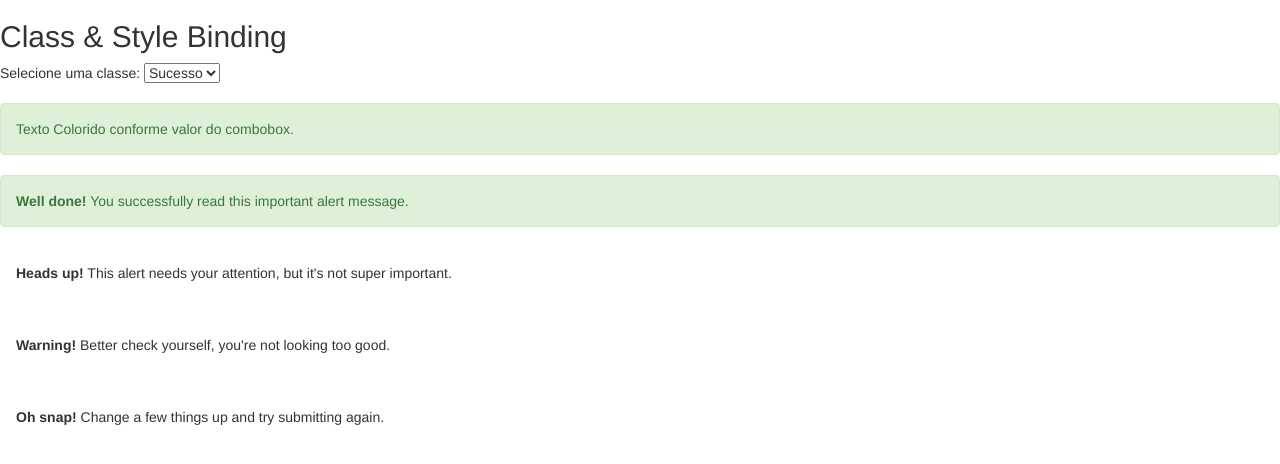
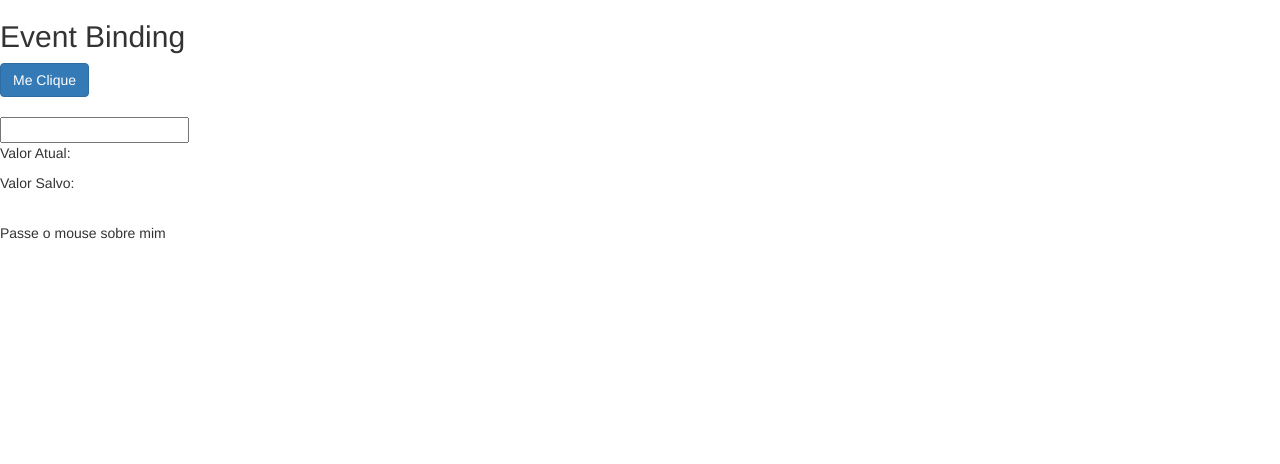
Before and after one commit to silasgon/update-angular_2, an Angular app in the folder data-binding/: page / in a window 1280 px wide. Shown: the top 464 px of the page. Built offline with nearby package versions, Linux system fonts and the light colour scheme.

Commit message:
learning about Event Binding

```diff
--- a/data-binding/src/app/data-biding/data-biding.component.css
+++ b/data-binding/src/app/data-biding/data-biding.component.css
@@ -0,0 +1,4 @@
+.highlight {
+  background-color: yellow;
+  font-weight: bold;
+}
--- a/data-binding/src/app/data-biding/data-biding.component.html
+++ b/data-binding/src/app/data-biding/data-biding.component.html
@@ -1,4 +1,4 @@
-<section>
+<section class="propertyBinding-interpolation">
   <!--   <article>
     <h2>Interpolation / Interpolação</h2>
     <p>String renderizada vom interpolação: {{ url }}</p>
@@ -12,7 +12,9 @@
     <img src="{{ urlImage }}">
     <img [src]="urlImage2">
   </article> -->
-  <article>
+</section>
+<section class="class-styleBinding">
+  <!--   <article>
     <h2>Class & Style Binding</h2>
     <div>
       Selecione uma classe:
@@ -58,5 +60,31 @@
         Esse texto somente em caso de erro.
       </div>
     </div>
+  </article> -->
+</section>
+<section class="event-binding">
+  <article>
+    <h2>Event Binding</h2>
+    <div>
+      <button (click)="botaoClicado()" class="btn btn-primary">
+        Me Clique
+      </button>
+      <br /><br />
+      <input type="text"
+        (keyup)="onKeyUp($event)"
+        (keyup.enter)="salvarValor(campoInput.value)"
+        (blur)="salvarValor(campoInput.value)"
+        #campoInput
+      />
+      <p>Valor Atual: {{ valorAtual }}</p>
+      <p>Valor Salvo: {{ valorSalvo }}</p>
+
+      <br>
+      <span
+        (mouseover)="onMouseOverOut()"
+        (mouseout)="onMouseOverOut()"
+        [class.highlight]="isMouseOver"
+      >Passe o mouse sobre mim</span>
+    </div>
   </article>
 </section>
--- a/data-binding/src/app/data-biding/data-biding.component.ts
+++ b/data-binding/src/app/data-biding/data-biding.component.ts
@@ -12,6 +12,11 @@ export class DataBidingComponent implements OnInit {
   urlImage: string = 'http://lorempixel.com.br/500/400/?1';
   urlImage2: string = 'http://lorempixel.com.br/500/400/?2';
 
+  valorAtual: string = '';
+  valorSalvo: string = ''
+
+  isMouseOver: boolean = false;
+
   getValor() {
     return 1;
   }
@@ -20,6 +25,22 @@ export class DataBidingComponent implements OnInit {
     return true;
   }
 
+  botaoClicado() {
+    alert('Botão Clicado');
+  }
+
+  onKeyUp(evento: KeyboardEvent){
+    this.valorAtual = ((evento.target as HTMLInputElement).value);
+  }
+
+  onMouseOverOut(){
+    this.isMouseOver = !this.isMouseOver
+  }
+
+  salvarValor(valor: any){
+this.valorSalvo = valor;
+  }
+
   constructor() {}
 
   ngOnInit(): void {}
```
